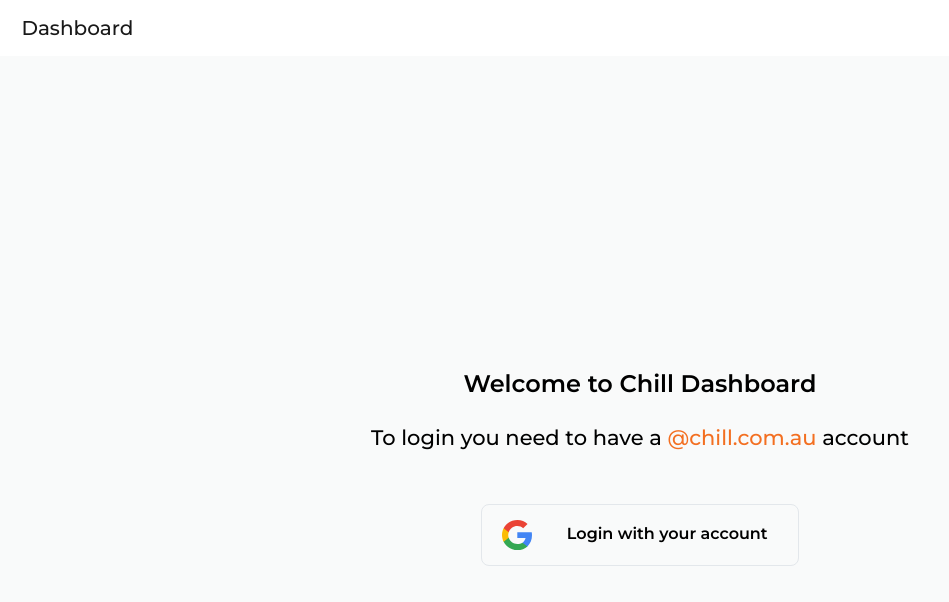
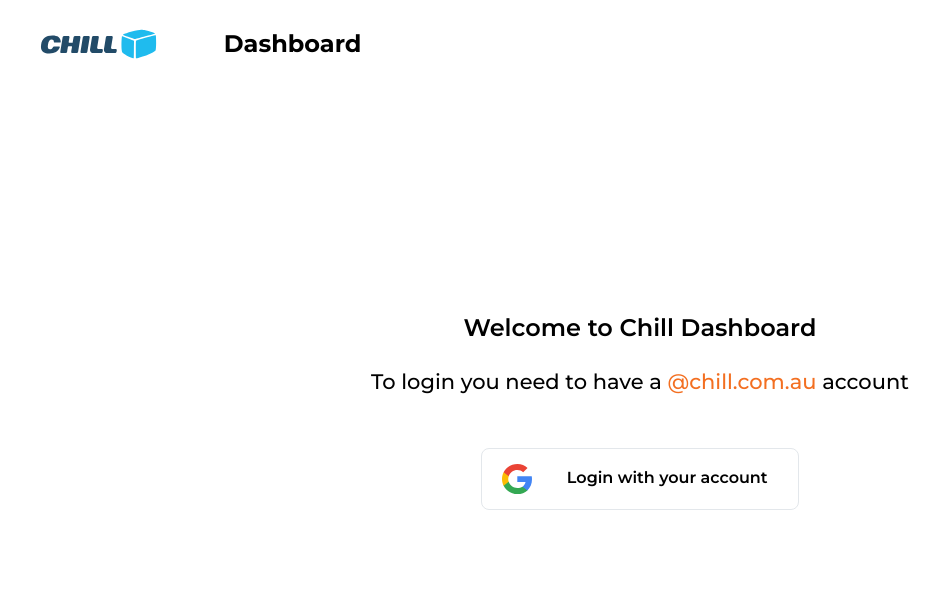
Before and after one commit to galihproo/chill-dashboard-v2, a plain HTML site: page index.html in a window 1280 px wide. Shown: the whole page, without its empty margins (0-949 px from the left). Drawn offline with nearby package versions, Linux system fonts and the light colour scheme.

Commit message:
update login page css

```diff
--- a/index.html
+++ b/index.html
@@ -58,7 +58,7 @@
     <!-- Navbar -->
     <nav class="navbar navbar-light bg-white">
         <a class="navbar-brand" href="#">
-            <img src="assets/images/logo.svg" class="d-inline-block align-top" alt="" loading="lazy">
+            <img src="./assets/logo-chill.svg" class="d-inline-block align-top" alt="" loading="lazy">
             <span class="d-sm-inline-block d-none">Dashboard</span>
         </a>
     </nav>
--- a/style.css
+++ b/style.css
@@ -14,10 +14,31 @@ html, body {
     position: relative;
 }
 
+.login-page .navbar {
+    padding: 24px 40px;
+    position: absolute;
+    top: 0;
+    left: 0;
+    width: 100%;
+    z-index: 999;
+}
+
+ .login-page .navbar .navbar-brand {
+    font-size: 24px;
+    line-height: 29px;
+    color: #000;
+    font-weight: 700;
+}
+
+ .login-page .navbar .navbar-brand img {
+    margin-right: 60px;
+}
+
 .login-page .content {
     height: 100vh;
     display: flex;
     align-items: center;
+    background-color: #FFFFFF;
 }
 
 .login-page .content h2 {
```
Also changed, not shown: 1 other file.
